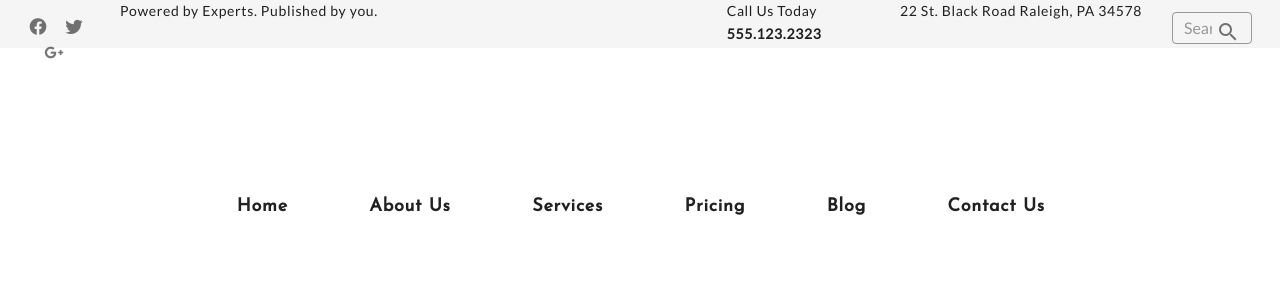
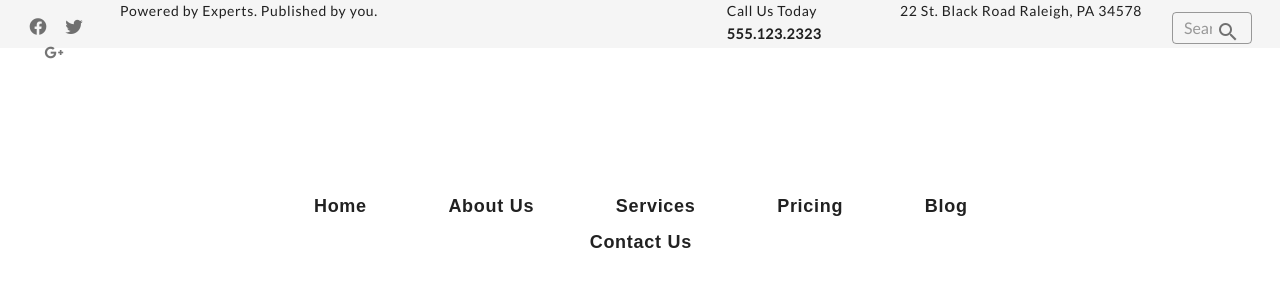
Before and after one commit to ashavakkattil/Bookgroup_template, a Vue app: page / in a window 1280 px wide. Shown: the top 300 px of the page. Built offline with nearby package versions, Linux system fonts and the light colour scheme.

Commit message:
Moved the import of googlefont to App.vue

```diff
--- a/src/components/AppHeader.vue
+++ b/src/components/AppHeader.vue
@@ -143,7 +143,7 @@ export default {
 };
 </script>
 <style >
-@import url("https://fonts.googleapis.com/css?family=Josefin+Sans");
+
 
 .top-panel {
   margin: 0 auto;
```
